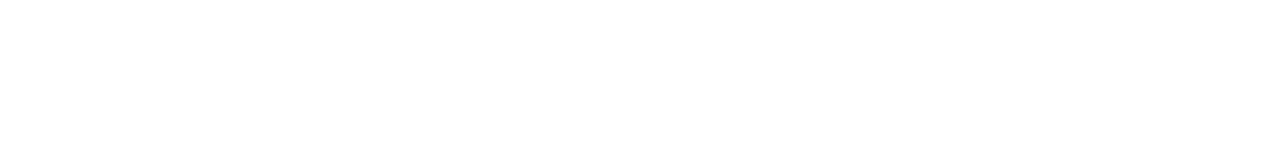
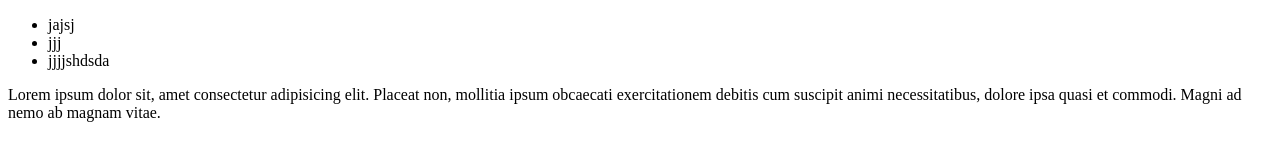
Before and after one commit to adwjulio/prueba, a plain HTML site: page index.html in a window 1280 px wide. Drawn offline with Linux system fonts and the light colour scheme.

Commit message:
agregando estrutura

```diff
--- a/index.html
+++ b/index.html
@@ -8,5 +8,16 @@
 </head>
 <body>
 
+    <ul>
+        <li>jajsj</li>
+        <li>jjj</li>
+        <li>jjjjshdsda  </li>
+    </ul>
+
+    <div class="hhsdhs">
+        <p>Lorem ipsum dolor sit, amet consectetur adipisicing elit. Placeat non, mollitia ipsum obcaecati exercitationem debitis cum suscipit animi necessitatibus, dolore ipsa quasi et commodi. Magni ad nemo ab magnam vitae.</p>
+
+    </div>
+
 </body>
 </html>
```
